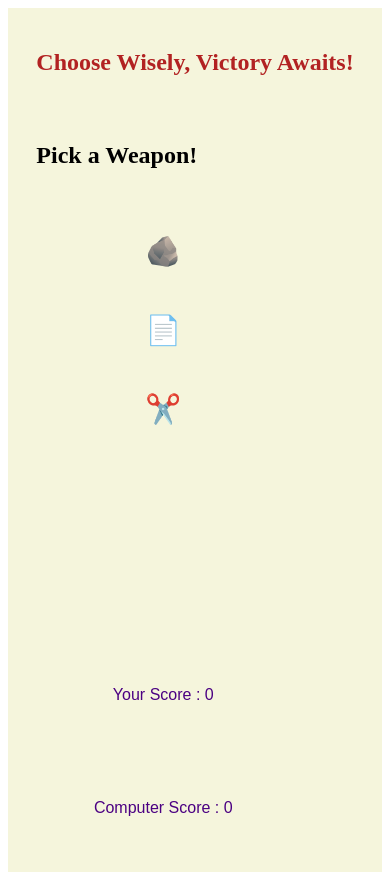
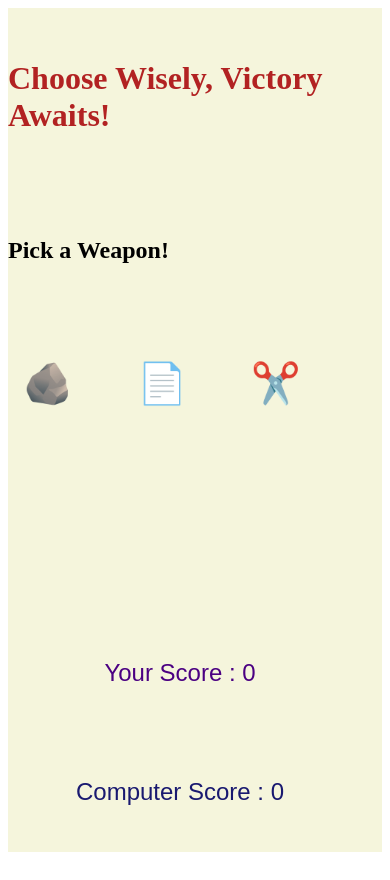
Before and after one commit to Prakash453345/RPS_GAME, a plain HTML site: page game.html in a window 390 px wide. Drawn offline with Linux system fonts and the light colour scheme.

Commit message:
Update RPS_CSS.css

```diff
--- a/RPS_CSS.css
+++ b/RPS_CSS.css
@@ -1,27 +1,20 @@
 .total {
+    display: grid;
     justify-content: center;
     align-items: center;
     height: 100vh;
-    display: grid;
     background-color: beige;
-    padding: 20px; /* Added padding for better spacing */
 }
+
 
 h1 {
     color: firebrick;
-    text-align: center;
-    font-size: 2.5em; /* Larger text for desktop */
 }
 
 b {
     color: darkslategrey;
 }
 
-.buttons {
-    display: flex;
-    justify-content: center;
-    margin-bottom: 20px;
-}
 
 button {
     padding: 15px;
@@ -29,97 +22,67 @@ button {
     margin-right: 30px;
     border: none;
     background-color: beige;
-    cursor: pointer;
-    transition: background-color 0.3s ease;
 }
 
-button:hover {
-    background-color: lightgray;
+
+.rock {
+    margin-right: 30px;
 }
+
+
+.paper {
+    margin-right: 30px;
+}
+
+
+.scissor {
+    margin-right: 0;
+}
+
 
 .score,
 .bot_score {
     font-size: 1.5em;
     border: none;
     background-color: beige;
-    text-align: center;
+}
+
+.score {
     color: indigo;
-    display: block;
-    margin-top: 20px;
 }
+
+.bot_score {
+    color: midnightblue;
+}
+
 
 .result {
     padding: 50px;
     border: none;
-    font-size: 1.5em;
+    font-size: 1em;
     background-color: beige;
-    text-align: center;
-}
-
-.restart-btn {
-    margin-left: 140px;
-    padding: 10px;
-    background-color: chartreuse;
-    border-radius: 10px;
-    cursor: pointer;
-    transition: background-color 0.3s ease;
-}
-
-.restart-btn:hover {
-    background-color: lightgreen;
 }
 
 
-@media (max-width: 768px) {
-    .total {
-        padding: 10px;
-    }
-
-    h1 {
-        font-size: 2em;
-    }
-
-    .buttons {
-        flex-direction: column;
-    }
-
-    button {
-        font-size: 2em;
-        margin-right: 0;
-        margin-bottom: 15px;
-        width: 80%;
-    }
-
-    .score, .bot_score {
-        font-size: 1.2em;
-    }
-
-    .result {
-        font-size: 1.3em;
-    }
-
-    .restart-btn {
-        width: 80%;
-        margin-top: 20px;
-    }
+.restart-btn {
+    margin-left: 45px;
+    padding-top: 10px;
+    padding-bottom: 10px;
+    padding-left: 10px;
+    padding-right: 10px;
+    background-color: chartreuse;
+    border-radius: 10px;
+    font-size: 1.5em;
 }
 
 
-@media (max-width: 480px) {
-    h1 {
-        font-size: 1.5em;
-    }
-
-    .score, .bot_score {
-        font-size: 1em;
-    }
-
-    button {
-        font-size: 1.8em;
-    }
-
-    .restart-btn {
-        width: 90%;
-        font-size: 1em;
-    }
+.start {
+    margin-left: 140px;
+    padding-top: 10px;
+    padding-bottom: 10px;
+    padding-left: 10px;
+    padding-right: 10px;
+    background-color: chartreuse;
+    border-radius: 10px;
+    font-size: 2em;
 }
```
